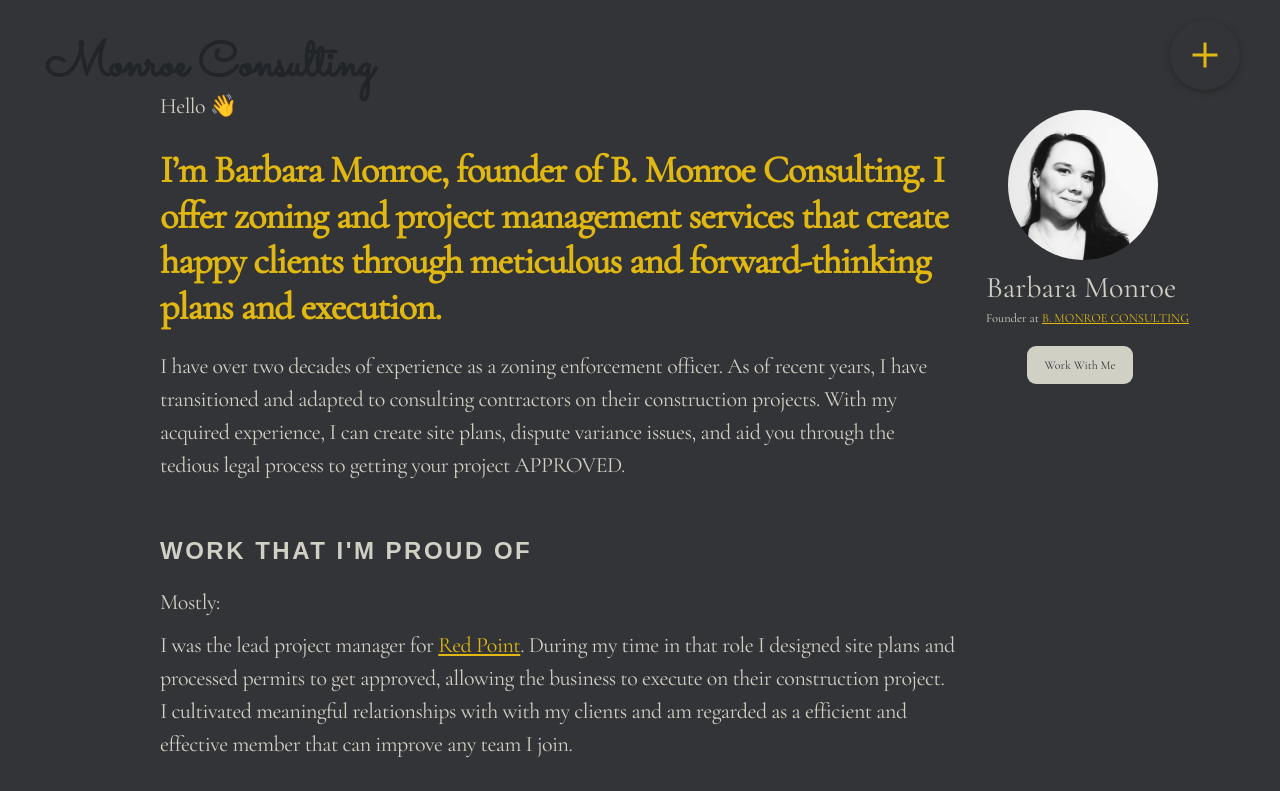
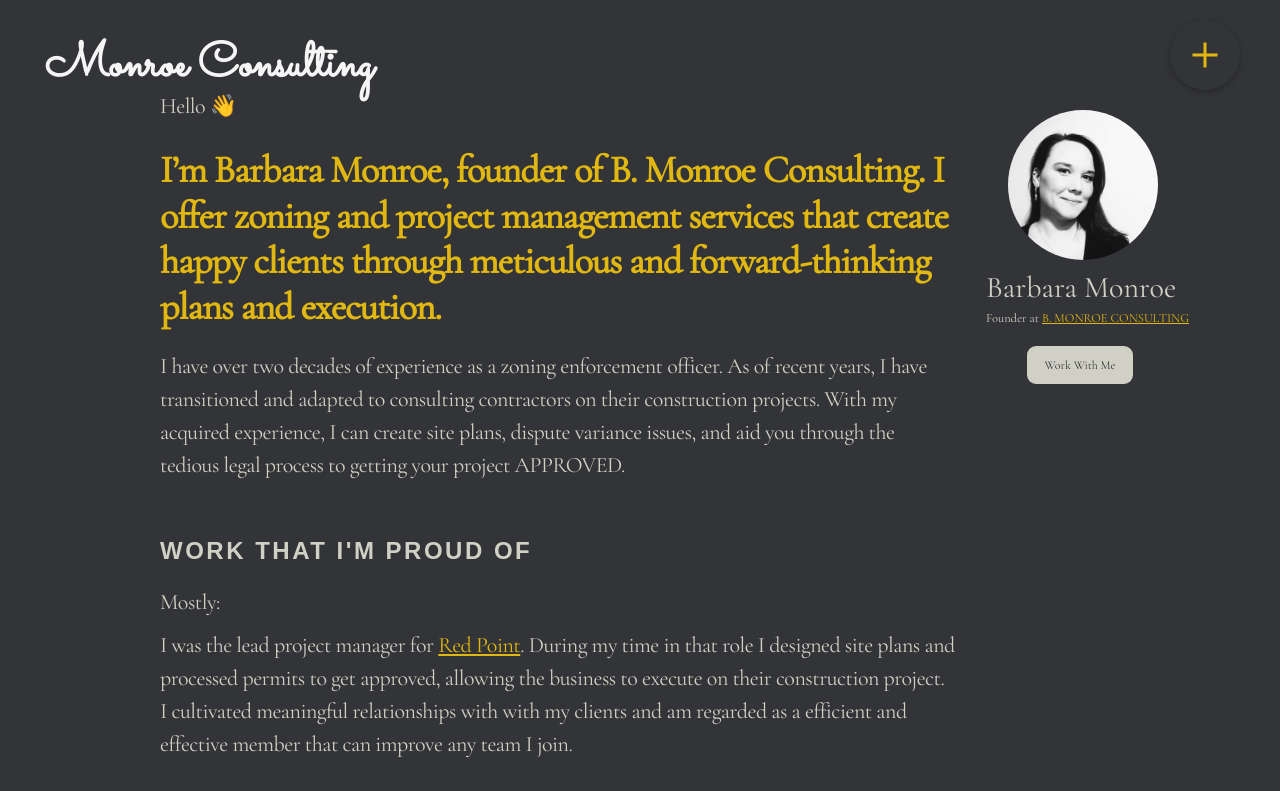
Before and after one commit to Caleb-Rogers/bmonroe-consulting, a Next.js app: page /about in a window 1280 px wide. Shown: the top 791 px of the page. Built offline with nearby package versions, Linux system fonts and the light colour scheme.

Commit message:
Logo Color Parameter For Different Pages

```diff
--- a/src/components/Homepage.js
+++ b/src/components/Homepage.js
@@ -27,7 +27,7 @@ function Homepage() {
 
   return (
     <div className="wrapper">
-      <Navbar visible={visible}/>
+      <Navbar visible={visible} logoColor={"#333437"} />
       <Hero />
       <About />
       <Services />
--- a/src/components/Navbar/Navbar.js
+++ b/src/components/Navbar/Navbar.js
@@ -4,7 +4,7 @@ import React, { useEffect } from "react";
 import Link from "next/link";
 import { useRouter } from "next/router";
 
-const Navbar = () => {
+const Navbar = ({ logoColor }) => {
 
   const router = useRouter();
 
@@ -48,7 +48,7 @@ const Navbar = () => {
 
   return (
     <header className="header">
-      <div className="nav-logo" onClick={handleLogoClick}>
+      <div className="nav-logo" onClick={handleLogoClick} style={{ color: logoColor }}>
         Monroe Consulting
       </div>
       <div className="hamburger-pos">
--- a/src/pages/about.js
+++ b/src/pages/about.js
@@ -22,7 +22,7 @@ export default function AboutPage() {
 
   return (
     <>
-      <Navbar visible={visible}/>
+      <Navbar visible={visible} logoColor={"#f5f5f5"} />
       <About />
       <Footer backgroundColor={"#28292c"} />
     </>
--- a/src/pages/contact.js
+++ b/src/pages/contact.js
@@ -21,7 +21,7 @@ export default function Contact() {
 
   return (
     <>
-      <Navbar visible={visible}/>
+      <Navbar visible={visible} logoColor={"#333437"} />
       <ContactPage />
     </>
   );
--- a/src/pages/services.js
+++ b/src/pages/services.js
@@ -22,7 +22,7 @@ export default function Services() {
 
   return (
     <>
-      <Navbar visible={visible}/>
+      <Navbar visible={visible} logoColor={"#f5f5f5"} />
       <ServicesPage />
       <Footer backgroundColor={"#28292c"} />
     </>
```
